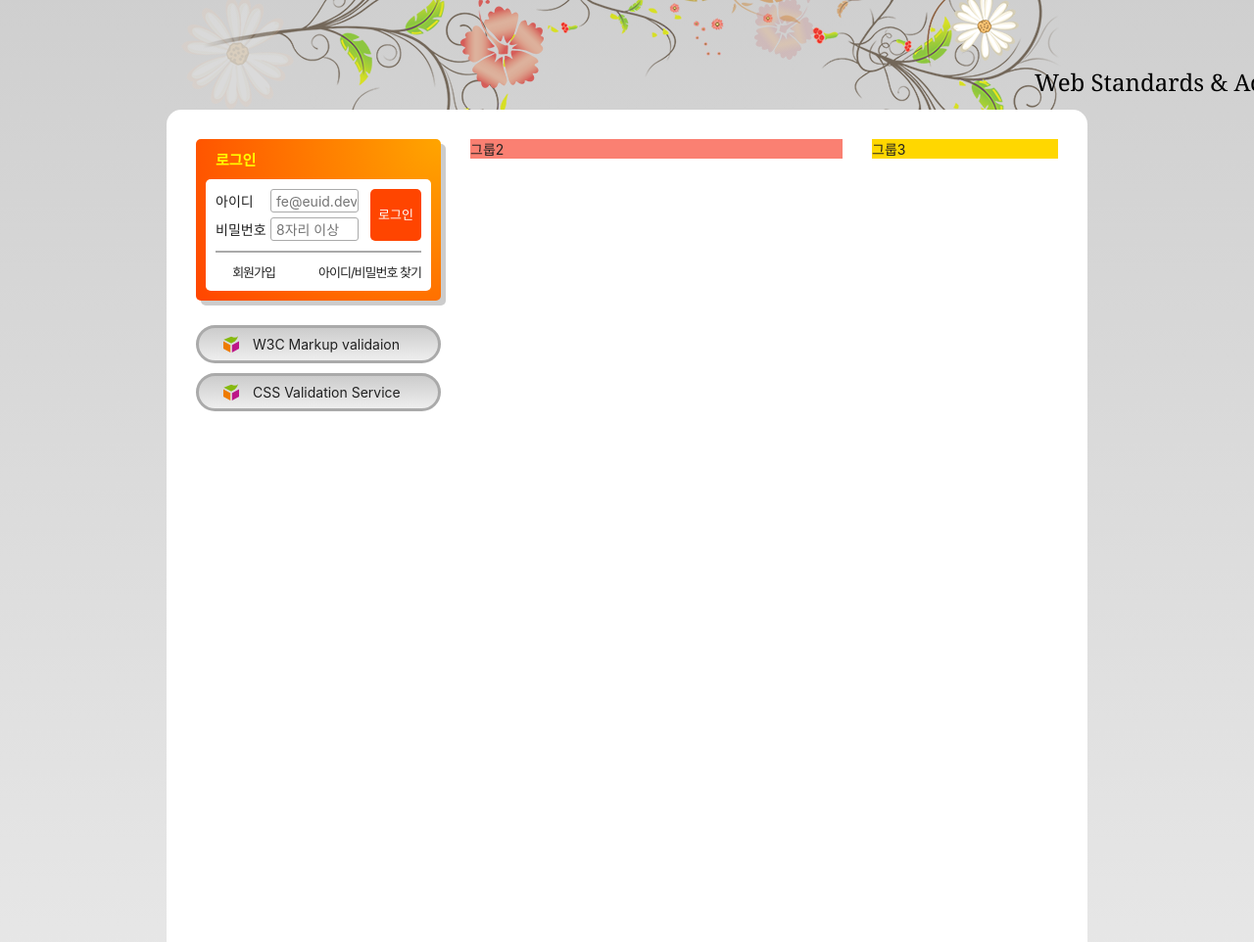
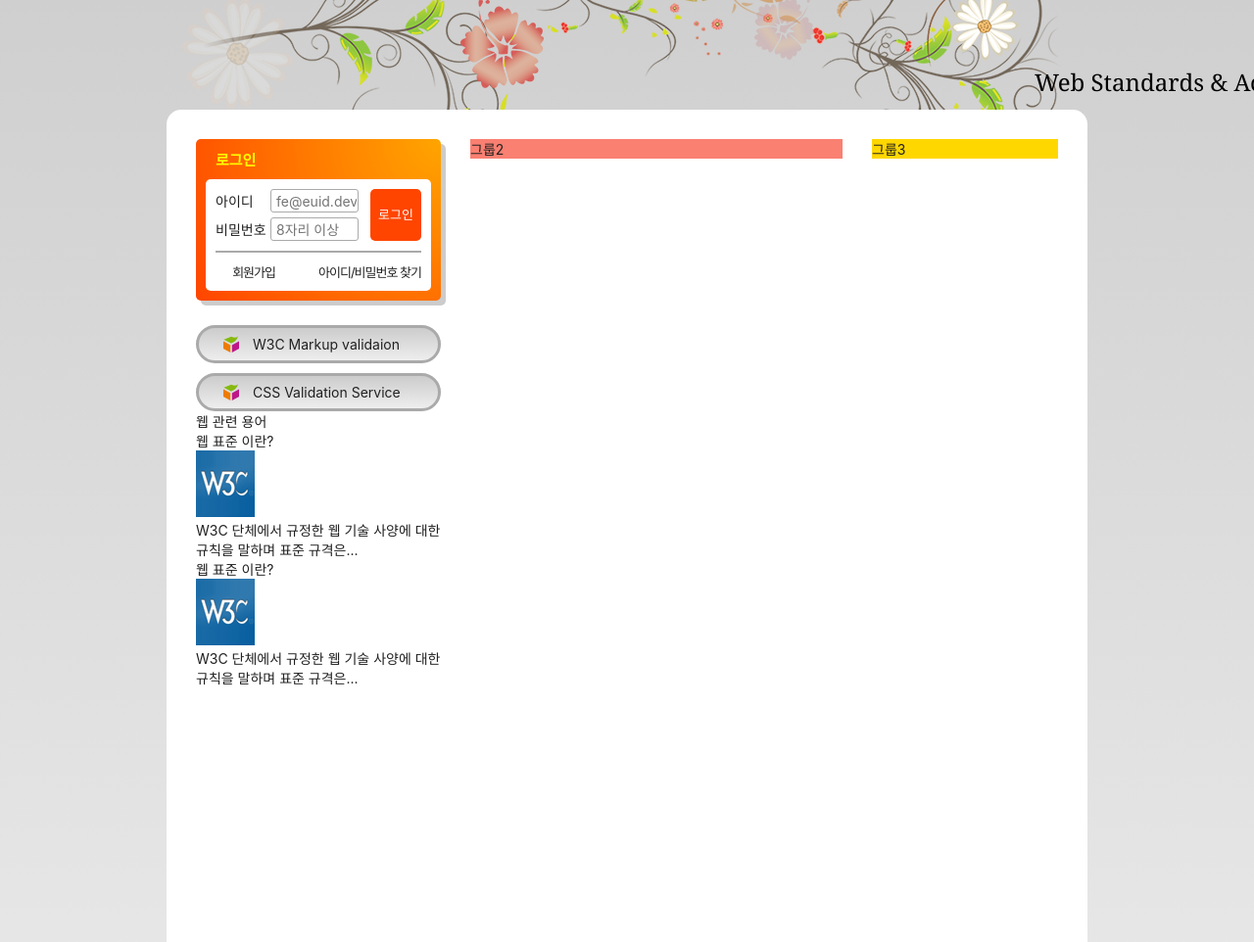
Before and after one commit to AnTaeYang/HTML5, a plain HTML site: page index.html in a window 1280 px wide. Shown: the part 135-1097 px from the top of the page at 98% size. Drawn offline with Linux system fonts and the light colour scheme; a web font is replaced by a local one.

Commit message:
웹 관련 용어 마크업

```diff
--- a/index.html
+++ b/index.html
@@ -156,7 +156,7 @@
           <li><a href="/">아이디/비밀번호 찾기</a></li>
         </ul>
       </section>
-      <h2 class="a11y-hidden">유효성 검사 배네</h2>
+      <h2 class="a11y-hidden">유효성 검사 배너</h2>
       <ul class="validation-list">
         <li>
           <a href="/" target="_blank" rel="noopener noreferrer" title="마크업 유효성검사 사이트로 이동(새창)">
@@ -169,6 +169,29 @@
           </a>
         </li>
       </ul>
+      <section class="term">
+        <h2 class="term-title">웹 관련 용어</h2>
+        <dl class="term-list">
+          <div class="odd">
+            <dt class="term-list-subject">웹 표준 이란?</dt>
+            <dd class="term-list-thumbnail">
+              <img src="./assets/web_standards.gif" alt="W3C 로고">
+            </dd>
+            <dd class="term-list-brief">
+              W3C 단체에서 규정한 웹 기술 사양에 대한 규칙을 말하며 표준 규격은...
+            </dd>
+          </div>
+          <div class="cross">
+            <dt class="term-list-subject">웹 표준 이란?</dt>
+            <dd class="term-list-thumbnail">
+              <img src="./assets/web_standards.gif" alt="W3C 로고">
+            </dd>
+            <dd class="term-list-brief">
+              W3C 단체에서 규정한 웹 기술 사양에 대한 규칙을 말하며 표준 규격은...
+            </dd>
+          </div>
+        </dl>
+      </section>
     </div>
     <div class="group group2">그룹2</div>
     <div class="group group3">그룹3</div>
```
